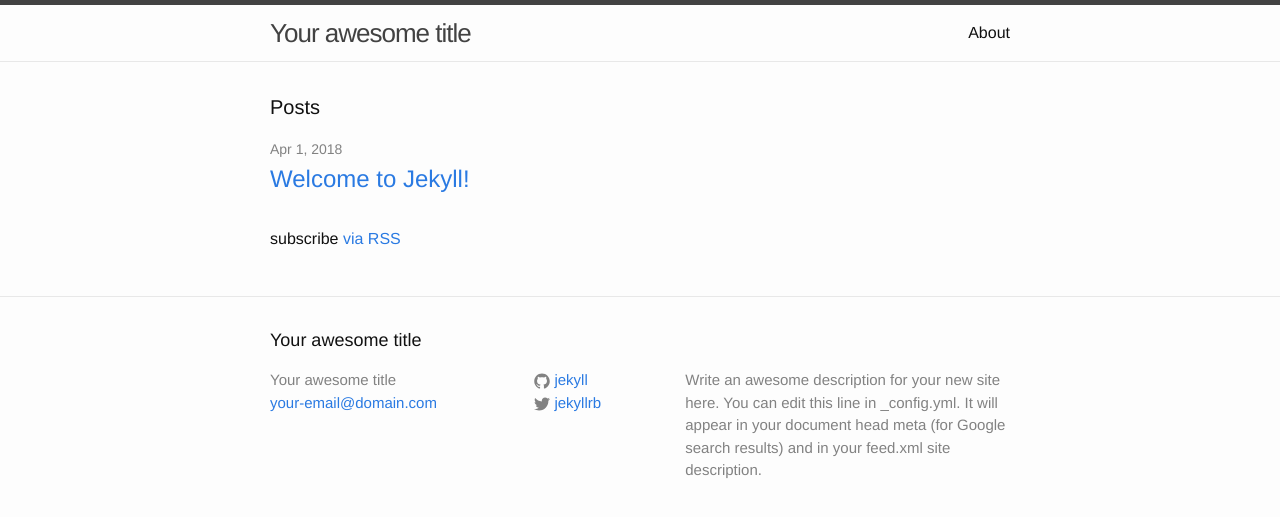
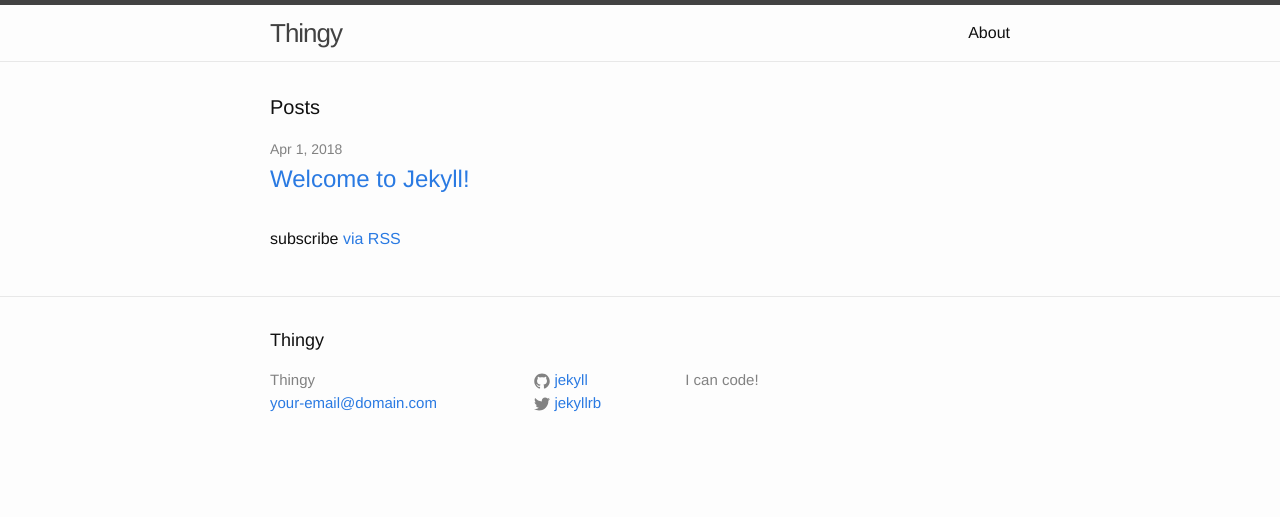
Before and after one commit to Quantumleap459/Quantumleap459.github.io, a Jekyll site: the page built from index.html, in a window 1280 px wide. Shown: the top 517 px of the page. Built offline with Jekyll 4.4.1, drawn with Linux system fonts in a browser that asks for light colours.

Commit message:
Updata _config.yml
Testing

```diff
--- a/_config.yml
+++ b/_config.yml
@@ -6,12 +6,10 @@
 # 'jekyll serve'. If you change this file, please restart the server process.
 
 # Site settings
-title: Your awesome title
+title: Thingy
 email: your-email@domain.com
 description: > # this means to ignore newlines until "baseurl:"
-  Write an awesome description for your new site here. You can edit this
-  line in _config.yml. It will appear in your document head meta (for
-  Google search results) and in your feed.xml site description.
+  I can code!
 baseurl: "" # the subpath of your site, e.g. /blog
 url: "http://yourdomain.com" # the base hostname & protocol for your site
 twitter_username: jekyllrb
```
